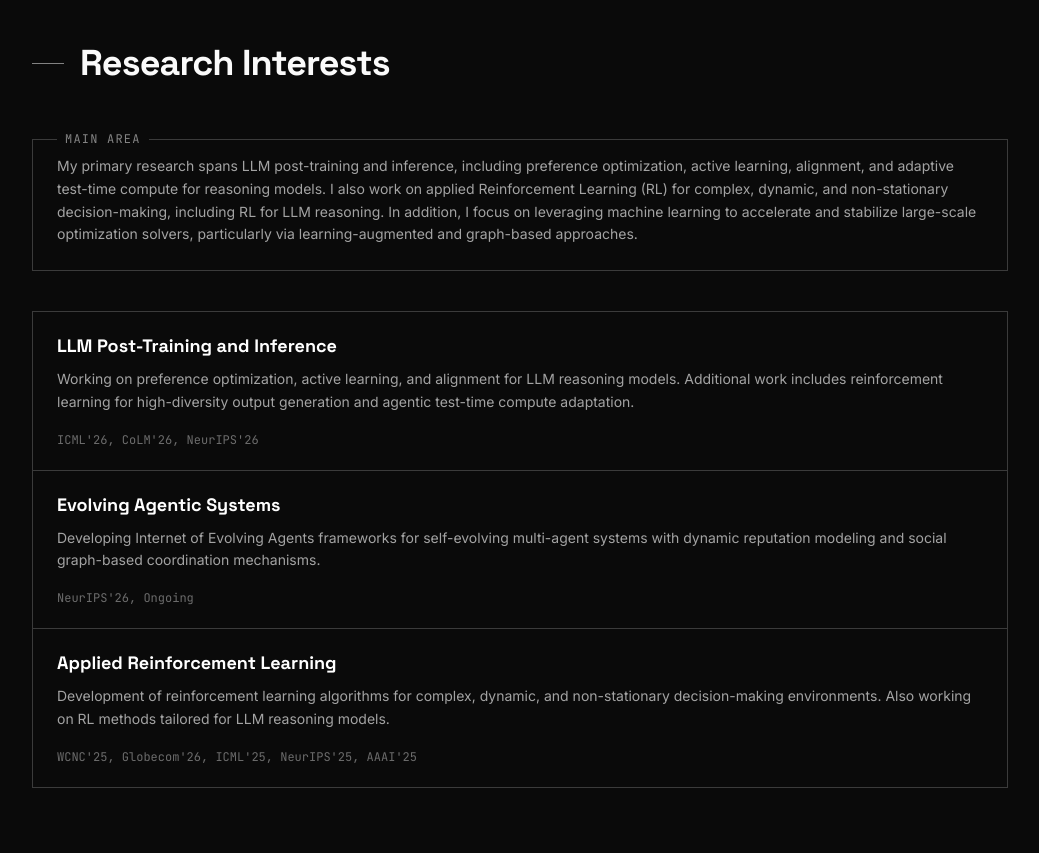
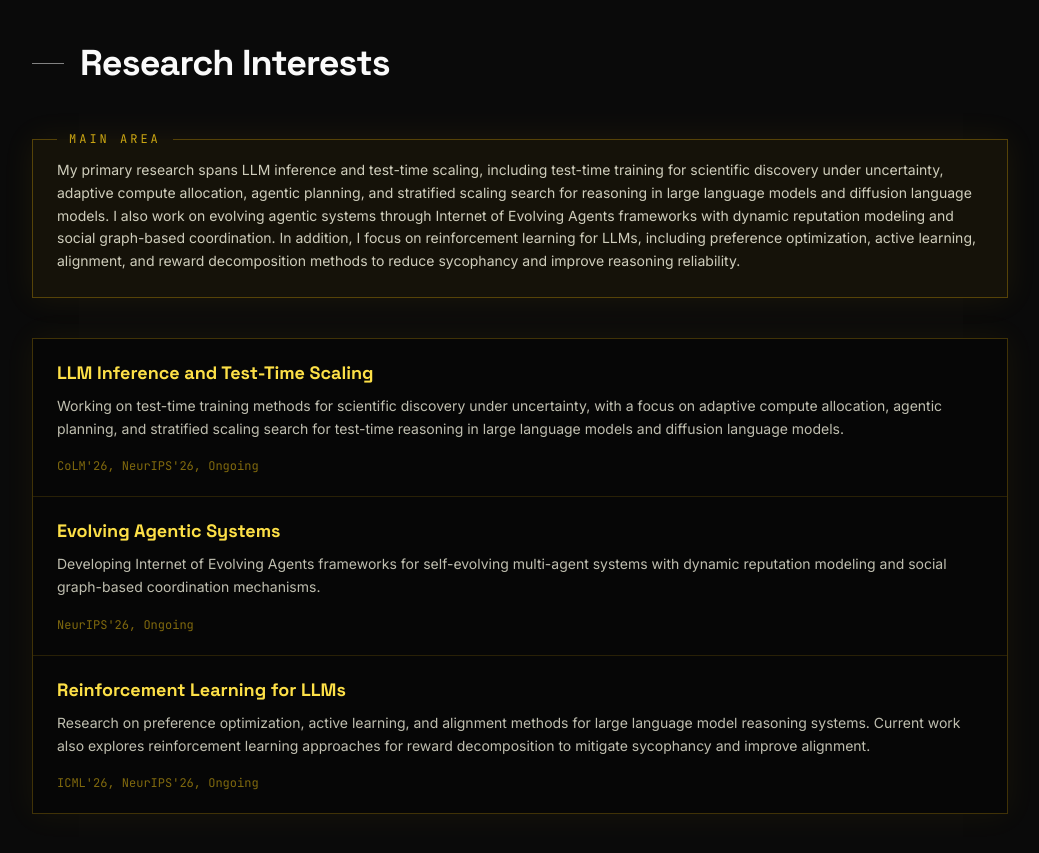
Before and after one commit to ahmd-mohsin/ahmd-mohsin.github.io, a Next.js app: page / in a window 1280 px wide. Shown: the part 1140-1993 px from the top of the page, without its empty margins (120-1159 px from the left). Built offline with nearby package versions, Linux system fonts and the light colour scheme.

Commit message:
[minor] Updated research interests

```diff
--- a/src/components/ResearchInterestsSection.tsx
+++ b/src/components/ResearchInterestsSection.tsx
@@ -3,9 +3,9 @@ import { motion } from "framer-motion";
 
 const interests = [
   {
-    title: "LLM Post-Training and Inference",
-    desc: "Working on preference optimization, active learning, and alignment for LLM reasoning models. Additional work includes reinforcement learning for high-diversity output generation and agentic test-time compute adaptation.",
-    venues: "ICML'26, CoLM'26, NeurIPS'26",
+    title: "LLM Inference and Test-Time Scaling",
+    desc: "Working on test-time training methods for scientific discovery under uncertainty, with a focus on adaptive compute allocation, agentic planning, and stratified scaling search for test-time reasoning in large language models and diffusion language models.",
+    venues: "CoLM'26, NeurIPS'26, Ongoing",
   },
   {
     title: "Evolving Agentic Systems",
@@ -13,9 +13,9 @@ const interests = [
     venues: "NeurIPS'26, Ongoing",
   },
   {
-    title: "Applied Reinforcement Learning",
-    desc: "Development of reinforcement learning algorithms for complex, dynamic, and non-stationary decision-making environments. Also working on RL methods tailored for LLM reasoning models.",
-    venues: "WCNC'25, Globecom'26, ICML'25, NeurIPS'25, AAAI'25",
+    title: "Reinforcement Learning for LLMs",
+    desc: "Research on preference optimization, active learning, and alignment methods for large language model reasoning systems. Current work also explores reinforcement learning approaches for reward decomposition to mitigate sycophancy and improve alignment.",
+    venues: "ICML'26, NeurIPS'26, Ongoing",
   },
 ];
 
@@ -26,31 +26,41 @@ export function ResearchInterestsSection() {
         initial={{ opacity: 0, y: 20 }}
         whileInView={{ opacity: 1, y: 0 }}
         viewport={{ once: true }}
-        transition={{ duration: 0.4 }}
+        transition={{ duration: 0.5 }}
       >
-        <fieldset className="border border-white/20 px-6 pb-6 pt-2 mb-10">
-          <legend className="px-2 text-xs font-mono uppercase tracking-widest text-white/50">
+        <fieldset className="mb-10 rounded-2xl border border-yellow-500/30 bg-yellow-500/5 px-6 pb-6 pt-3 shadow-[0_0_30px_rgba(234,179,8,0.08)]">
+          <legend className="px-3 text-xs font-mono uppercase tracking-[0.25em] text-yellow-400/80">
             Main Area
           </legend>
-          <p className="text-sm text-muted-foreground leading-relaxed">
-          My primary research spans LLM post-training and inference, including preference optimization, active learning, alignment, and adaptive test-time compute for reasoning models. I also work on applied Reinforcement Learning (RL) for complex, dynamic, and non-stationary decision-making, including RL for LLM reasoning. In addition, I focus on leveraging machine learning to accelerate and stabilize large-scale optimization solvers, particularly via learning-augmented and graph-based approaches.
+          <p className="text-sm leading-relaxed text-yellow-50/80">
+            My primary research spans LLM inference and test-time scaling,
+            including test-time training for scientific discovery under
+            uncertainty, adaptive compute allocation, agentic planning, and
+            stratified scaling search for reasoning in large language models and
+            diffusion language models. I also work on evolving agentic systems
+            through Internet of Evolving Agents frameworks with dynamic
+            reputation modeling and social graph-based coordination. In
+            addition, I focus on reinforcement learning for LLMs, including
+            preference optimization, active learning, alignment, and reward
+            decomposition methods to reduce sycophancy and improve reasoning
+            reliability.
           </p>
         </fieldset>
 
-        <div className="border border-white/20">
+        <div className="overflow-hidden rounded-2xl border border-yellow-500/25 bg-black/40 shadow-[0_0_30px_rgba(234,179,8,0.06)]">
           {interests.map((interest, i) => (
             <div
               key={i}
-              className="px-6 py-5 border-b border-white/20 last:border-b-0"
+              className="px-6 py-5 border-b border-yellow-500/15 last:border-b-0 transition-colors duration-300 hover:bg-yellow-500/[0.04]"
               data-testid={`row-interest-${i}`}
             >
-              <p className="font-display font-bold text-md md:text-lg text-white mb-2">
+              <p className="mb-2 font-display text-md font-bold text-yellow-300 md:text-lg">
                 {interest.title}
               </p>
-              <p className="text-sm text-muted-foreground leading-relaxed mb-3">
+              <p className="mb-3 text-sm leading-relaxed text-yellow-50/75">
                 {interest.desc}
               </p>
-              <span className="text-xs font-mono text-white/40">
+              <span className="text-xs font-mono text-yellow-400/50">
                 {interest.venues}
               </span>
             </div>
```
